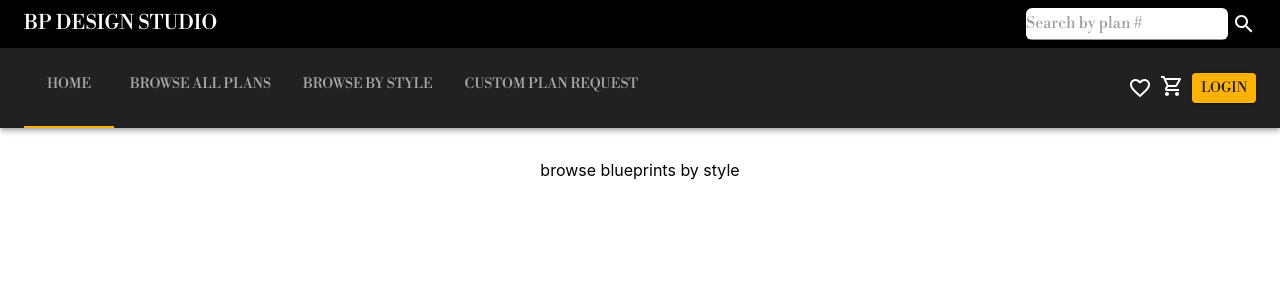
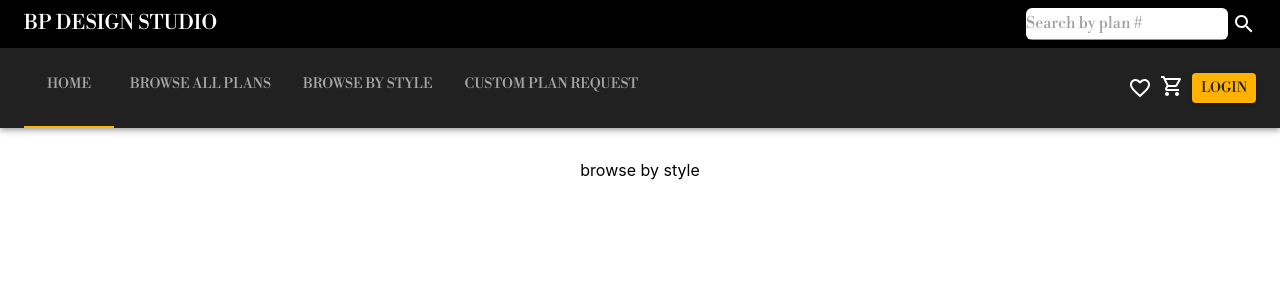
Before and after one commit to melxincognito/bp-design-next, a Next.js app: page /browsebpbystyle in a window 1280 px wide. Shown: the top 300 px of the page. Built offline with nearby package versions, Linux system fonts and the light colour scheme.

Commit message:
added framer motion initial transitions

```diff
--- a/pages/browsebpbystyle.js
+++ b/pages/browsebpbystyle.js
@@ -1,5 +1,15 @@
-const browsebpbystyle = () => {
-  return <div>browse blueprints by style</div>;
-};
+import React from "react";
+import { motion } from "framer-motion";
 
-export default browsebpbystyle;
+export default function browsebpbystyle() {
+  return (
+    <motion.div
+      transition={{ delay: 0.17 }}
+      initial={{ opacity: 0 }}
+      animate={{ opacity: 1 }}
+      exit={{ opacity: 0 }}
+    >
+      browse by style
+    </motion.div>
+  );
+}
```
Also changed, not shown: pages/forgotpassword.js (+9 -2 lines), pages/myfavorites.js (+13 -4 lines).
